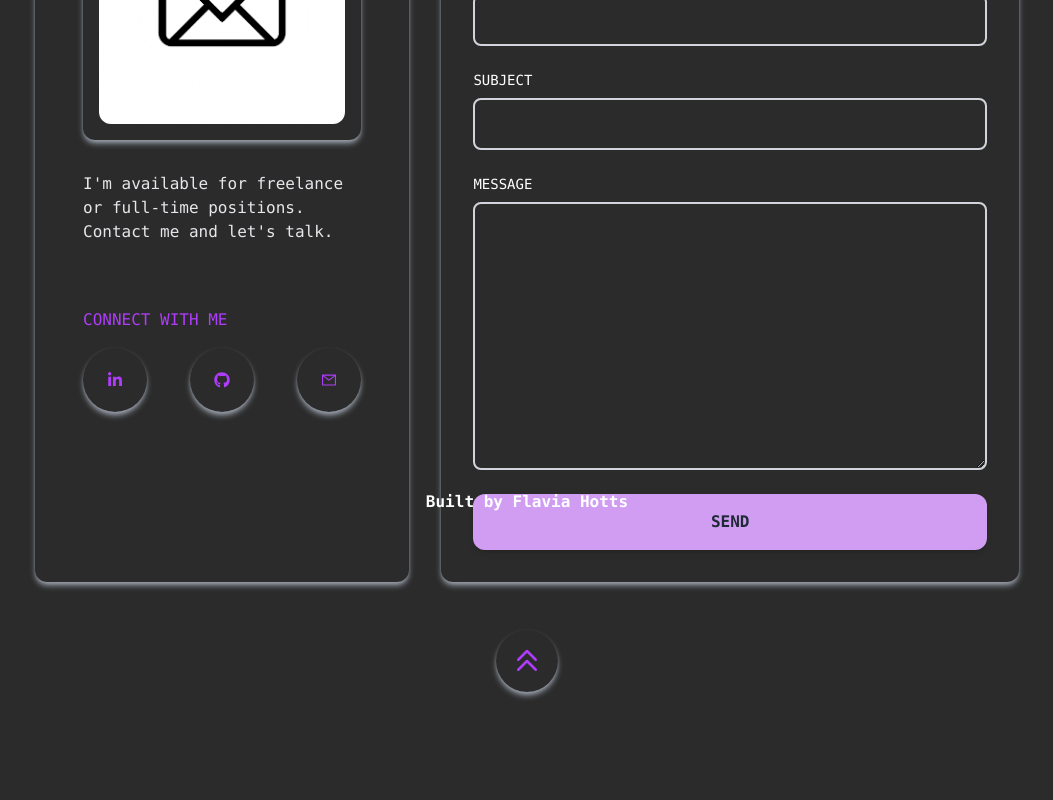
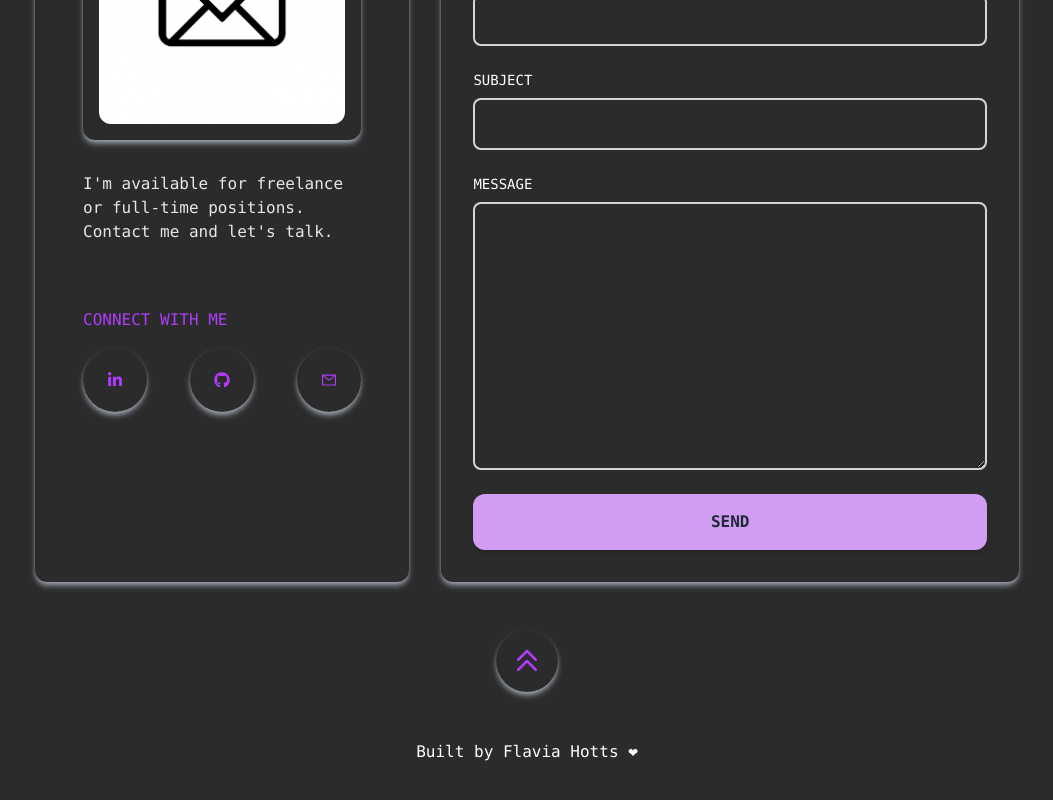
Before and after one commit to flaviahotts/portfolio, a Next.js app: page / in a window 1280 px wide. Shown: the part 3871-4671 px from the top of the page, without its empty margins (113-1166 px from the left). Built offline with nearby package versions, Linux system fonts and the light colour scheme.

Commit message:
footer styling

```diff
--- a/components/About.jsx
+++ b/components/About.jsx
@@ -3,7 +3,6 @@ import React from 'react';
 import Image from 'next/image';
 import Link from 'next/link';
 import AboutImg from '../public/assets/about.jpg';
-//import FlaviaImg from '..public/assets/flavia.jpg';
 
 const About = () => {
   return (
--- a/components/Contact.jsx
+++ b/components/Contact.jsx
@@ -134,6 +134,7 @@ const Contact = () => {
             </a>
           </Link>
         </div>
+      <div className='text-center'>Built by Flavia Hotts ❤</div>
       </div>
     </div>
   );
--- a/components/Footer.jsx
+++ /dev/null
@@ -1,9 +0,0 @@
-import React from 'react'
-
-const Footer = () => {
-  return (
-    <div className='flex justify-center py-10 font-semibold'>Built by Flavia Hotts  </div>
-  )
-}
-
-export default Footer
--- a/components/Navbar.jsx
+++ b/components/Navbar.jsx
@@ -4,7 +4,6 @@ import Link from 'next/link';
 import React, {useState, useEffect} from 'react';
 import { AiOutlineClose, AiOutlineMail, AiOutlineMenu } from 'react-icons/ai';
 import { FaGithub, FaLinkedinIn } from 'react-icons/fa';
-import { BsFillPersonLinesFill } from 'react-icons/bs';
 import { useRouter } from 'next/router';
 import LogoImg from '../public/assets/logo.png'
 
--- a/pages/index.js
+++ b/pages/index.js
@@ -2,7 +2,6 @@
 import Head from 'next/head'
 import About from '../components/About'
 import Contact from '../components/Contact'
-import Footer from '../components/Footer'
 import Main from '../components/Main'
 import Projects from '../components/Projects'
 import Skills from '../components/Skills'
@@ -20,7 +19,6 @@ export default function Home() {
       <Skills />
       <Projects />
       <Contact />
-      <Footer />
     </div>
   )
 }
```
Also changed, not shown: public/assets/flavia.JPG (deleted).
